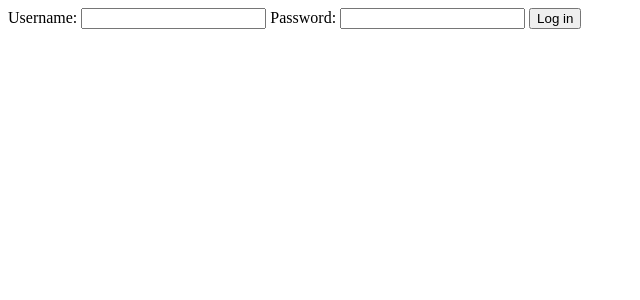
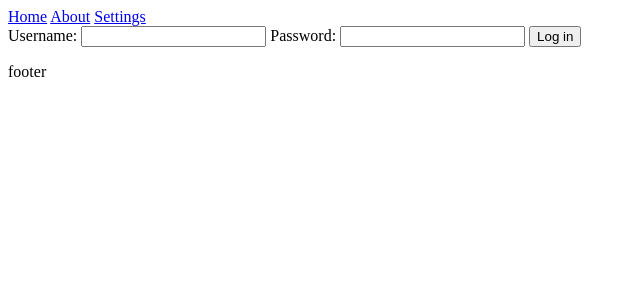
Before and after one commit to DavidK276/empi, a SvelteKit app in the folder empi-web/: page /login in a window 1280 px wide. Shown: the top 300 px of the page, without its empty margins (0-640 px from the left). Built offline with nearby package versions, Linux system fonts and the light colour scheme.

Commit message:
start main layout

```diff
--- a/empi-web/src/app.html
+++ b/empi-web/src/app.html
@@ -4,6 +4,7 @@
 		<meta charset="utf-8" />
 		<link rel="icon" href="%sveltekit.assets%/favicon.png" />
 		<meta name="viewport" content="width=device-width, initial-scale=1" />
+		<title>Empi</title>
 		%sveltekit.head%
 	</head>
 	<body data-sveltekit-preload-data="hover">
--- a/empi-web/src/lib/constants.ts
+++ b/empi-web/src/lib/constants.ts
@@ -2,4 +2,4 @@
 
 export {
     API_ENDPOINT,
-}
+};
--- a/empi-web/src/lib/functions.ts
+++ b/empi-web/src/lib/functions.ts
@@ -10,4 +10,4 @@
 
 export {
     setCookie,
-}
+};
--- /dev/null
+++ b/empi-web/src/routes/+layout.svelte
@@ -0,0 +1,11 @@
+<header>
+    <nav>
+        <a href="/">Home</a>
+        <a href="/about">About</a>
+        <a href="/settings">Settings</a>
+    </nav>
+</header>
+<slot></slot>
+<footer>
+    <p>footer</p>
+</footer>
```
